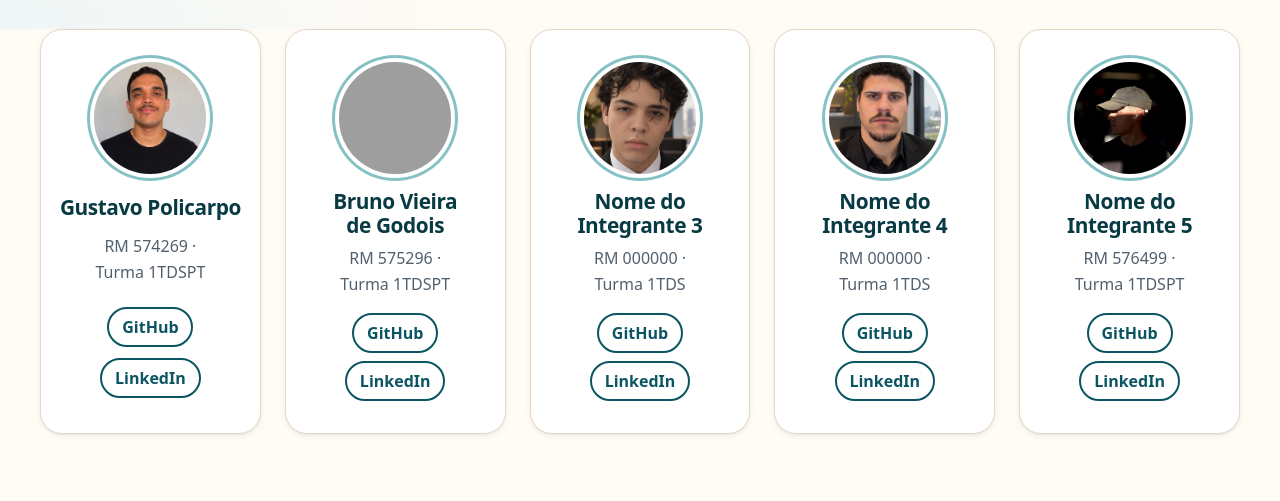
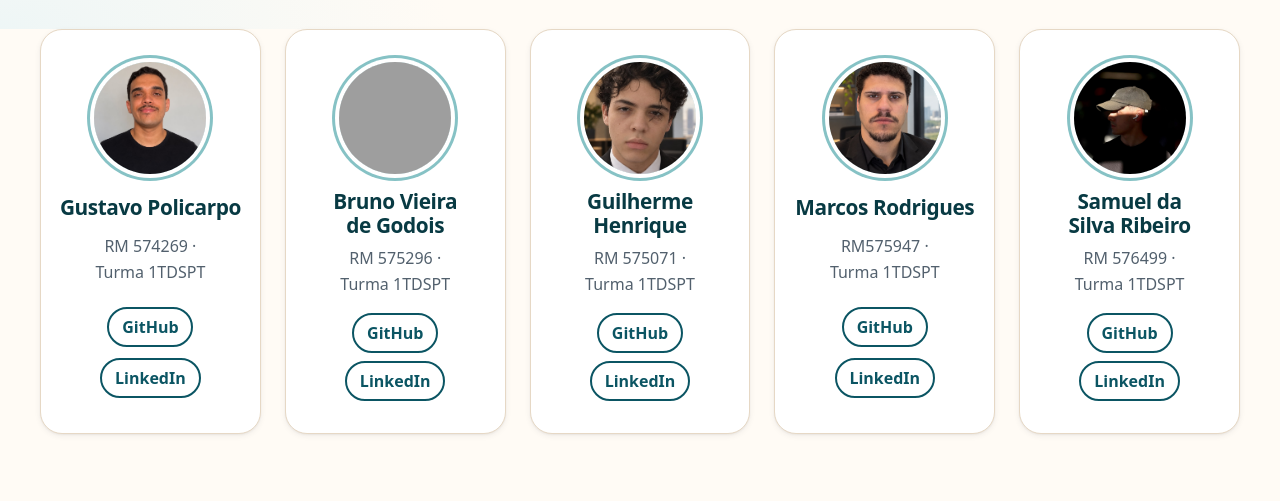
Before and after one commit to policarpogustavo/petalerta, a plain HTML site: page integrantes.html in a window 1280 px wide. Shown: the part 299-800 px from the top of the page. Drawn offline with Linux system fonts and the light colour scheme; grey boxes are pictures that could not be loaded; a web font is replaced by a local one.

Commit message:
Atualiza seção dos integrantes

```diff
--- a/integrantes.html
+++ b/integrantes.html
@@ -91,31 +91,31 @@
                     <li class="cartao integrante">
                         <img class="integrante__foto" src="assets/participantes.img/Guilherme.jpeg" alt="Foto de perfil ilustrativa"
                             width="112" height="112">
-                        <h2>Nome do Integrante 3</h2>
-                        <p class="integrante__dados">RM 000000 · Turma 1TDS</p>
+                        <h2>Guilherme Henrique </h2>
+                        <p class="integrante__dados">RM 575071 · Turma 1TDSPT</p>
                         <ul class="integrante__links">
-                            <li><a class="botao botao--secundario botao--pequeno" href="https://github.com/"
+                            <li><a class="botao botao--secundario botao--pequeno" href="https://github.com/guiholiv"
                                     target="_blank" rel="noopener">GitHub</a></li>
-                            <li><a class="botao botao--secundario botao--pequeno" href="https://www.linkedin.com/"
+                            <li><a class="botao botao--secundario botao--pequeno" href="https://www.linkedin.com/in/guilherme-pereira-36812b385/"
                                     target="_blank" rel="noopener">LinkedIn</a></li>
                         </ul>
                     </li>
                     <li class="cartao integrante">
                         <img class="integrante__foto" src="assets/participantes.img/Marcos.jpeg" alt="Foto de perfil ilustrativa"
                             width="112" height="112">
-                        <h2>Nome do Integrante 4</h2>
-                        <p class="integrante__dados">RM 000000 · Turma 1TDS</p>
+                        <h2>Marcos Rodrigues</h2>
+                        <p class="integrante__dados">RM575947  · Turma 1TDSPT</p>
                         <ul class="integrante__links">
-                            <li><a class="botao botao--secundario botao--pequeno" href="https://github.com/"
+                            <li><a class="botao botao--secundario botao--pequeno" href="https://github.com/1Maroco"
                                     target="_blank" rel="noopener">GitHub</a></li>
-                            <li><a class="botao botao--secundario botao--pequeno" href="https://www.linkedin.com/"
+                            <li><a class="botao botao--secundario botao--pequeno" href="https://www.linkedin.com/in/marcos-rodrigues-61158323b/"
                                     target="_blank" rel="noopener">LinkedIn</a></li>
                         </ul>
                     </li>
                     <li class="cartao integrante">
                         <img class="integrante__foto" src="assets/participantes.img/Samuel.jpeg" alt="Foto de perfil ilustrativa"
                             width="112" height="112">
-                        <h2>Nome do Integrante 5</h2>
+                        <h2>Samuel da Silva Ribeiro</h2>
                         <p class="integrante__dados">RM 576499 · Turma 1TDSPT</p>
                         <ul class="integrante__links">
                             <li><a class="botao botao--secundario botao--pequeno" href="https://github.com/SamuelRibeirodev"
```
